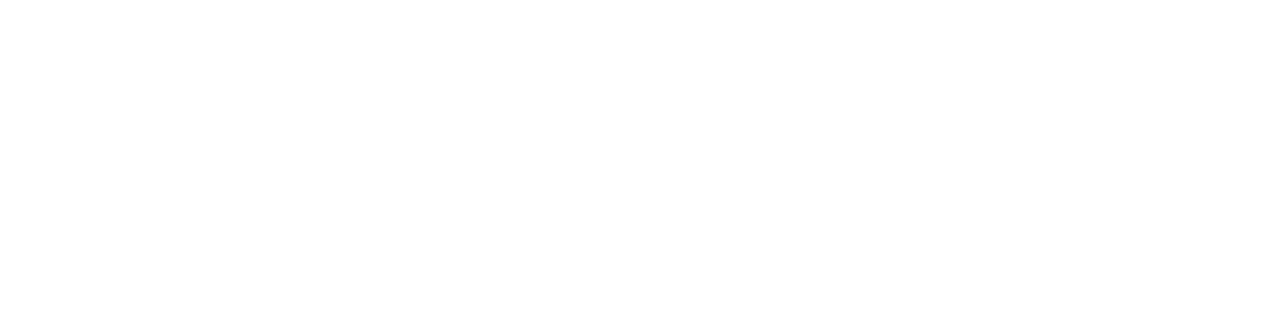
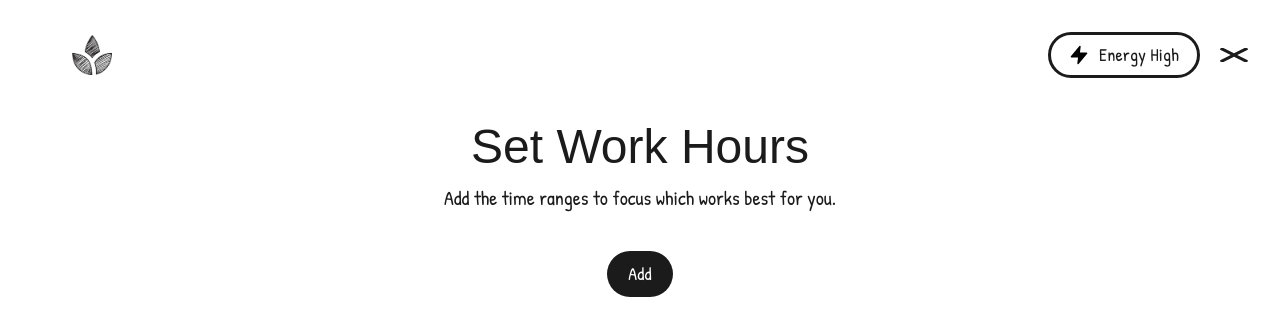
Before and after one commit to JonathanYcWang/Recess, a React (Vite) app: page /settings/work-hours in a window 1280 px wide. Before the commit this address had no page. Shown: the top 336 px of the page. Built offline with nearby package versions, Linux system fonts and the light colour scheme; a web font is replaced by a local one.

Commit message:
Refactor nav bar

```diff
--- a/src/App.tsx
+++ b/src/App.tsx
@@ -1,13 +1,16 @@
-import { BrowserRouter as Router, Routes, Route } from 'react-router-dom';
+import { BrowserRouter as Router, Routes, Route, Navigate } from 'react-router-dom';
 import MainPage from './pages/MainPage';
-import Settings from './pages/Settings';
+import BlockedSitesPage from './pages/BlockedSitesPage';
+import WorkHoursPage from './pages/WorkHoursPage';
 
 function App() {
   return (
     <Router>
       <Routes>
         <Route path="/" element={<MainPage />} />
-        <Route path="/settings" element={<Settings />} />
+        <Route path="/settings" element={<Navigate to="/settings/work-hours" replace />} />
+        <Route path="/settings/blocked-sites" element={<BlockedSitesPage />} />
+        <Route path="/settings/work-hours" element={<WorkHoursPage />} />
       </Routes>
     </Router>
   );
--- a/src/components/NavBar.module.css
+++ b/src/components/NavBar.module.css
@@ -31,11 +31,43 @@
   opacity: 0.8;
 }
 
+/* Tertiary buttons container - visible on large viewports */
+.tertiaryButtonsContainer {
+  display: none;
+  gap: var(--spacing-3);
+  align-items: center;
+}
+
+@media (min-width: 601px) {
+  .tertiaryButtonsContainer {
+    display: flex;
+  }
+}
+
+/* Settings button - visible on small viewports */
 .settingsButton {
+  display: flex;
   transition: opacity 0.2s;
   cursor: pointer;
+}
+
+@media (min-width: 601px) {
+  .settingsButton {
+    display: none;
+  }
 }
 
 .settingsButton:hover {
   opacity: 0.8;
 }
+
+/* Close button - shown when on settings pages */
+.closeButton {
+  display: flex;
+  transition: opacity 0.2s;
+  cursor: pointer;
+}
+
+.closeButton:hover {
+  opacity: 0.8;
+}
--- a/src/components/NavBar.tsx
+++ b/src/components/NavBar.tsx
@@ -4,9 +4,11 @@ import { Menu } from '@mui/material';
 import MainLogoPng from './MainLogoPng';
 import Icon from './Icon';
 import SecondaryButton from './SecondaryButton';
+import TertiaryButton from './TertiaryButton';
 import EnergyCheckToolTip from './EnergyCheckToolTip';
 import BoltIcon from '../assets/bolt.svg?url';
 import SettingsIcon from '../assets/settings.svg?url';
+import TimesIcon from '../assets/times.svg?url';
 import styles from './NavBar.module.css';
 
 interface NavBarProps {
@@ -19,6 +21,8 @@ const NavBar: React.FC<NavBarProps> = ({ energyLevel = 'High' }) => {
   const [anchorEl, setAnchorEl] = useState<null | HTMLElement>(null);
   const open = Boolean(anchorEl);
 
+  const isOnSettingsPage = location.pathname.startsWith('/settings');
+
   const handleClick = (event: React.MouseEvent<HTMLElement>) => {
     setAnchorEl(event.currentTarget);
   };
@@ -27,12 +31,16 @@ const NavBar: React.FC<NavBarProps> = ({ energyLevel = 'High' }) => {
     setAnchorEl(null);
   };
 
-  const handleSettingsClick = () => {
-    if (location.pathname === '/settings') {
-      navigate('/');
-    } else {
-      navigate('/settings');
-    }
+  const handleBackToMain = () => {
+    navigate('/');
+  };
+
+  const handleWorkHoursClick = () => {
+    navigate('/settings/work-hours');
+  };
+
+  const handleBlockedSitesClick = () => {
+    navigate('/settings/blocked-sites');
   };
 
   return (
@@ -75,9 +83,24 @@ const NavBar: React.FC<NavBarProps> = ({ energyLevel = 'High' }) => {
           <EnergyCheckToolTip />
         </Menu>
       </div>
-      <div className={styles.settingsButton}>
-        <Icon src={SettingsIcon} alt="Settings" size={28} onClick={handleSettingsClick} />
-      </div>
+
+      {/* Large viewport: Show tertiary buttons or X icon */}
+      {isOnSettingsPage ? (
+        <div className={styles.closeButton}>
+          <Icon src={TimesIcon} alt="Close" size={28} onClick={handleBackToMain} />
+        </div>
+      ) : (
+        <>
+          <div className={styles.tertiaryButtonsContainer}>
+            <TertiaryButton text="Work Hours" onClick={handleWorkHoursClick} />
+            <TertiaryButton text="Blocked Sites" onClick={handleBlockedSitesClick} />
+          </div>
+          {/* Small viewport: Show settings icon */}
+          <div className={styles.settingsButton}>
+            <Icon src={SettingsIcon} alt="Settings" size={28} onClick={handleWorkHoursClick} />
+          </div>
+        </>
+      )}
     </div>
   );
 };
--- /dev/null
+++ b/src/pages/BlockedSitesPage.tsx
@@ -0,0 +1,15 @@
+import React from 'react';
+import NavBar from '../components/NavBar';
+import BlockedSites from '../components/BlockedSites';
+import styles from './Settings.module.css';
+
+const BlockedSitesPage: React.FC = () => {
+  return (
+    <div className={styles.settingsPage}>
+      <NavBar />
+      <BlockedSites />
+    </div>
+  );
+};
+
+export default BlockedSitesPage;
--- /dev/null
+++ b/src/pages/WorkHoursPage.tsx
@@ -0,0 +1,15 @@
+import React from 'react';
+import NavBar from '../components/NavBar';
+import WorkHoursSettings from '../components/WorkHoursSettings';
+import styles from './Settings.module.css';
+
+const WorkHoursPage: React.FC = () => {
+  return (
+    <div className={styles.settingsPage}>
+      <NavBar />
+      <WorkHoursSettings />
+    </div>
+  );
+};
+
+export default WorkHoursPage;
```
